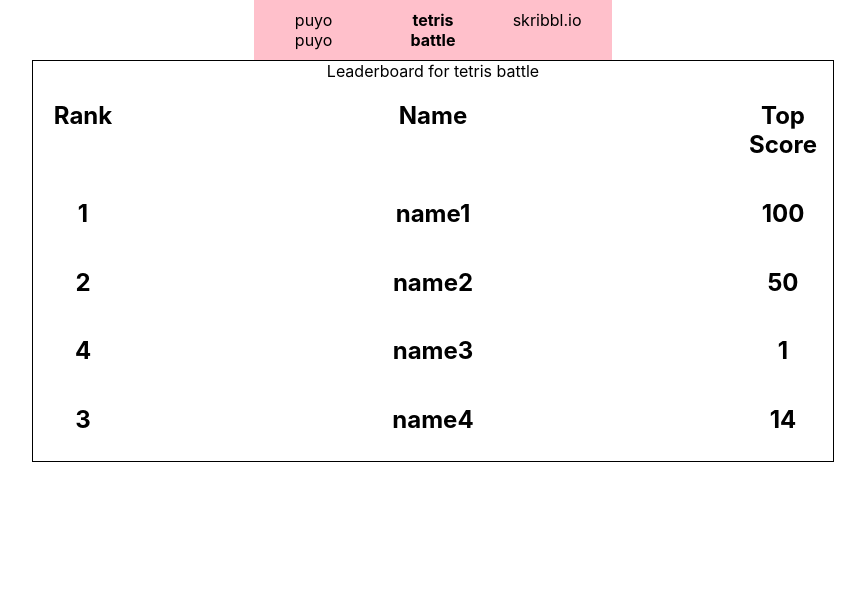
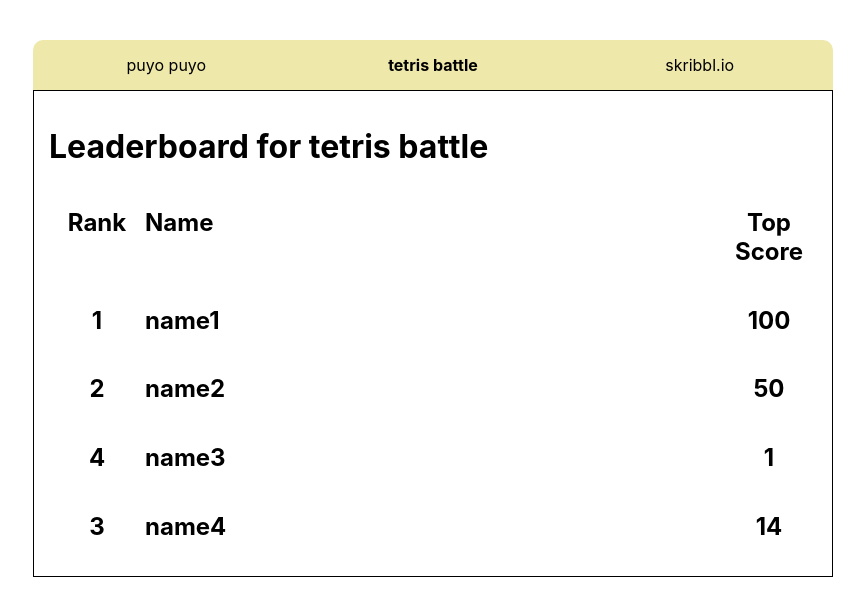
Before and after one commit to harveydoodle/annievsgary, a React (Create React App) app: page / in a window 1280 px wide. Shown: the top 616 px of the page, without its empty margins (207-1072 px from the left). Built offline with nearby package versions, Linux system fonts and the light colour scheme.

Commit message:
Add stylng

```diff
--- a/src/Landing.js
+++ b/src/Landing.js
@@ -10,9 +10,9 @@
 const mockTabData = {
   active_tab_id: "tetris",
   tabs: {
-    puyo: { id: "puyo", name: "puyo puyo" },
-    tetris: { id: "tetris", name: "tetris battle" },
-    skribbl: { id: "skribbl", name: "skribbl.io" },
+    puyo: { id: 1, key: "puyo", title: "puyo puyo" },
+    tetris: { id: 2, key: "tetris", title: "tetris battle" },
+    skribbl: { id: 3, key: "skribbl", title: "skribbl.io" },
   },
 };
 
@@ -37,8 +37,7 @@
   componentDidUpdate(prevProps, prevState) {
     if (
       extractUrlPath(this.props.location.pathname) &&
-      extractUrlPath(this.props.location.pathname) !==
-        this.state.active_tab_id
+      extractUrlPath(this.props.location.pathname) !== this.state.active_tab_id
     ) {
       let active_tab_id = extractUrlPath(this.props.location.pathname);
       this.setState({
@@ -47,13 +46,13 @@
     }
   }
 
-  handleTabSwitch = (id) => {
+  handleTabSwitch = (key) => {
     this.setState(
       (prevState) => {
-        return { ...prevState, active_tab_id: id };
+        return { ...prevState, active_tab_id: key };
       },
       () => {
-        this.props.history.push(`/${id}`);
+        this.props.history.push(`/${key}`);
       }
     );
   };
--- a/src/components/leaderboard.js
+++ b/src/components/leaderboard.js
@@ -1,4 +1,4 @@
-import React, { Component } from "react";
+import React from "react";
 import { map } from "lodash";
 
 import composedHOC from "./leaderboardhoc";
@@ -11,11 +11,11 @@
   const { active_tab_id, tabs } = tabData;
   return (
     <div className="leaderboard-wrapper">
-      <div>Leaderboard for {tabs[active_tab_id].name}</div>
+      <h1 style={{textAlign:'left'}}>Leaderboard for {tabs[active_tab_id].title}</h1>
       <div>
         <span className="ranking-header">
           <h2 style={{flex:1}}>Rank</h2>
-          <h2 style={{flex:6}}>Name</h2>
+          <h2 style={{flex:6,textAlign:'left'}}>Name</h2>
           <h2 style={{flex:1}}>Top Score</h2>
         </span>
         {map(scoreData, (each, id) => (
--- a/src/components/tabwrapper.js
+++ b/src/components/tabwrapper.js
@@ -17,16 +17,20 @@
     const { active_tab_id } = tabData;
     return (
       <div className="tabs-wrapper">
-        {map(tabData.tabs, (each) => {
-          const isActive = each.id === active_tab_id;
+        {map(tabData.tabs, (each, id, index) => {
+          const isActive = each.key === active_tab_id;
+          const isLeftEdge = each.id === 1;
+          const isRightEdge = each.id === Object.keys(tabData.tabs).length;
           return (
             <span
               key={each.id}
-              className="individual-tab-wrapper"
+              className={`individual-tab-wrapper ${
+                isLeftEdge && "tab-left-edge"
+              } ${isRightEdge && "tab-right-edge"} `}
               style={isActive ? { fontWeight: "bold" } : null}
-              onClick={() => handleTabSwitch(each.id)}
+              onClick={() => handleTabSwitch(each.key)}
             >
-              {each.name}{" "}
+              {each.title}{" "}
             </span>
           );
         })}
--- a/src/components/userranking.js
+++ b/src/components/userranking.js
@@ -6,7 +6,7 @@
   return (
     <span className="row-wrapper">
       <h2 style={{flex:1}}>{rank}</h2>
-      <h2 style={{flex:6}}>{name}</h2>
+      <h2 style={{flex:6,textAlign:'left'}}>{name}</h2>
       <h2 style={{flex:1}}>{score}</h2>
     </span>
   );
--- a/src/styles/landing.css
+++ b/src/styles/landing.css
@@ -5,6 +5,7 @@
     align-content: center;
     justify-content: center;
     align-items: center;
+    padding: 40px 0;
   }
 
 .landing-header {
--- a/src/styles/leaderboard.css
+++ b/src/styles/leaderboard.css
@@ -4,8 +4,11 @@
   flex-direction: column;
   text-align: center;
   border: 1px solid black;
+  box-sizing: border-box;
   width: 800px;
+  max-width:100%;
   min-height: 400px;
+  padding: 15px;
 }
 .ranking-header {
   display: flex;
--- a/src/styles/tabwrapper.css
+++ b/src/styles/tabwrapper.css
@@ -3,11 +3,22 @@
   display: flex;
   flex: 1;
   flex-direction: row;
+  width: 800px;
+  max-width:100%;
+  border-radius: 20px;
 }
 
 .individual-tab-wrapper {
-  background-color: pink;
+  background-color: palegoldenrod;
   display: flex;
   flex: 1;
-  padding: 10px 20px;
+  justify-content: center;
+  padding: 15px 30px;
 }
+
+.tab-left-edge {
+  border-radius: 10px 0 0 0;
+}
+.tab-right-edge {
+  border-radius: 0 10px 0 0;
+}
```
